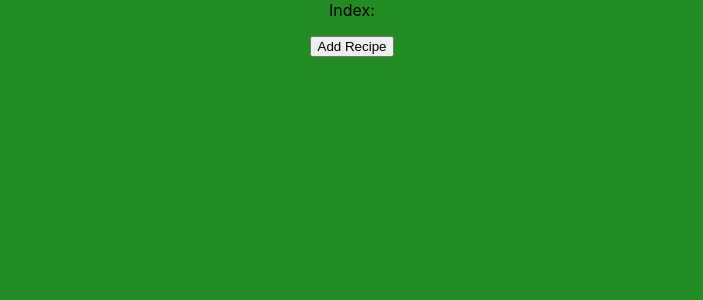
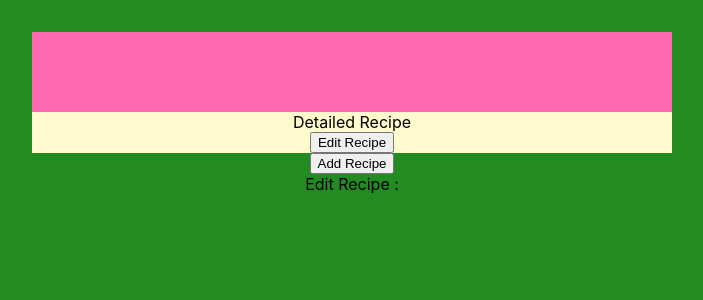
Before and after one commit to rohankadam1395/RecipeBox, a React (Create React App) app in the folder client/: page / in a window 1280 px wide. Shown: the top 300 px of the page, without its empty margins (288-991 px from the left). Built offline with nearby package versions, Linux system fonts and the light colour scheme.

Commit message:
All Components are in App now and communicating

```diff
--- a/client/src/App.css
+++ b/client/src/App.css
@@ -2,6 +2,7 @@
 .App{
   background-color: forestgreen;
   min-height: 100vh;
+  max-width: 100vw;
 display: flex;
 flex-direction: column;
 align-items: center;
--- a/client/src/App.js
+++ b/client/src/App.js
@@ -1,13 +1,18 @@
 import React from 'react';
 import './App.css';
 import NewRecipe from './NewRecipe';
+import RecipeIndex from './RecipeIndex';
+import RecipeDetail from './RecipeDetail';
+import EditRecipe from './EditRecipe';
 class App extends React.Component {
   constructor(props){
 super(props);
 this.state={
   addRecipeToggle:false,
   childData:"",
-  recipe:[]
+  recipe:[],
+  detail:"No Recipes yet",
+  editRecipe:""
   // recipe:JSON.parse(localStorage.getItem("recipe")).split(",")
 }
 this.addRecipeToggle=this.addRecipeToggle.bind(this);
@@ -52,22 +57,30 @@ recipe:a
   render(){
     return (
       <div className="App">
-       <div className="index">Index:
-       <ul>
-
-       </ul>
-       {this.state.recipe.map((data,index)=>{
-         return <li key={index}>{data.name}</li>;
-       })}
-       </div>
-       {/* <div className="details">details  {this.state.childData.recipeDetails && this.state.childData.recipeDetails.value}</div> */}
+        <RecipeIndex recipe={this.state.recipe} detail={(data)=>{
+          console.log("In App");
+          console.log(data);
+this.setState({
+detail:data
+})
+        }}/>
+       <RecipeDetail detail={this.state.detail}  editRecipe={(data)=>{
+         console.log("Got the recipe to edit");
+         console.log(data);
+         this.setState({
+           editRecipe:data
+         })
+       }}/>
 
        <button onClick={this.addRecipeToggle}>Add Recipe</button>
 {this.state.addRecipeToggle && <NewRecipe  callFromParent={this.fromParent}/>}
+
+<EditRecipe recipeToEdit={this.state.editRecipe}/>
       </div>
     );
   }
 
+
 }
 
 export default App;
--- /dev/null
+++ b/client/src/EditRecipe.js
@@ -0,0 +1,16 @@
+import React from 'react';
+class EditRecipe extends React.Component{
+    constructor(props){
+        super(props);
+    }
+
+    render(){
+        return(
+            <div>
+                Edit Recipe : {this.props.recipeToEdit.detail}
+            </div>
+        )
+    }
+}
+
+export default EditRecipe;
--- /dev/null
+++ b/client/src/RecipeDetail.css
@@ -0,0 +1,7 @@
+.details{
+    display: flex;
+    flex-direction: column;;
+    align-items: center;
+    width: 50%;
+    background-color: lemonchiffon;
+}
--- /dev/null
+++ b/client/src/RecipeDetail.js
@@ -0,0 +1,21 @@
+import React from 'react';
+import './RecipeDetail.css';
+class RecipeDetail extends React.Component{
+    constructor(props){
+        super(props);
+    }
+render(){
+    return(
+        <div className="details">
+          {this.props.detail.detail || "Detailed Recipe"}
+          <button onClick={()=>{
+this.props.editRecipe(this.props.detail);
+    }}>Edit Recipe</button>
+        </div>
+    )
+}
+}
+
+export default RecipeDetail;
+
+// this.props.editRecipe(this.props.detail)
--- /dev/null
+++ b/client/src/RecipeIndex.css
@@ -0,0 +1,11 @@
+.index{
+   display: flex;
+   flex-direction: column;
+   align-items: center;
+    background-color: hotpink;
+    width: 50%;
+    height: 5em;
+    overflow: auto;
+    margin-top: 2em;
+
+}
--- /dev/null
+++ b/client/src/RecipeIndex.js
@@ -0,0 +1,38 @@
+import React from 'react';
+import './RecipeIndex.css';
+import RecipeDetail from './RecipeDetail';
+class RecipeIndex extends React.Component{
+    constructor(props){
+        super(props);
+        this.details=this.details.bind(this);
+        this.state={
+            // detail:"Initial"
+        }
+    }
+
+
+    details(index,data){
+        console.log("clciked "+index);
+        this.props.detail(data);
+// this.setState({
+// detail:data
+// })
+    }
+    render(){
+        return(<div className="index">
+        <ul>
+
+        {this.props.recipe.map((data,index)=>{
+          return <li key={index} onClick={()=>this.details(index,data)}>{data.name}</li>;
+        })}
+               </ul>
+
+{/* <RecipeDetail detail={this.state.detail}/> */}
+
+
+
+        </div>)
+    }
+}
+
+export default RecipeIndex;
```
Also changed, not shown: client/src/EditRecipe.css (added).
